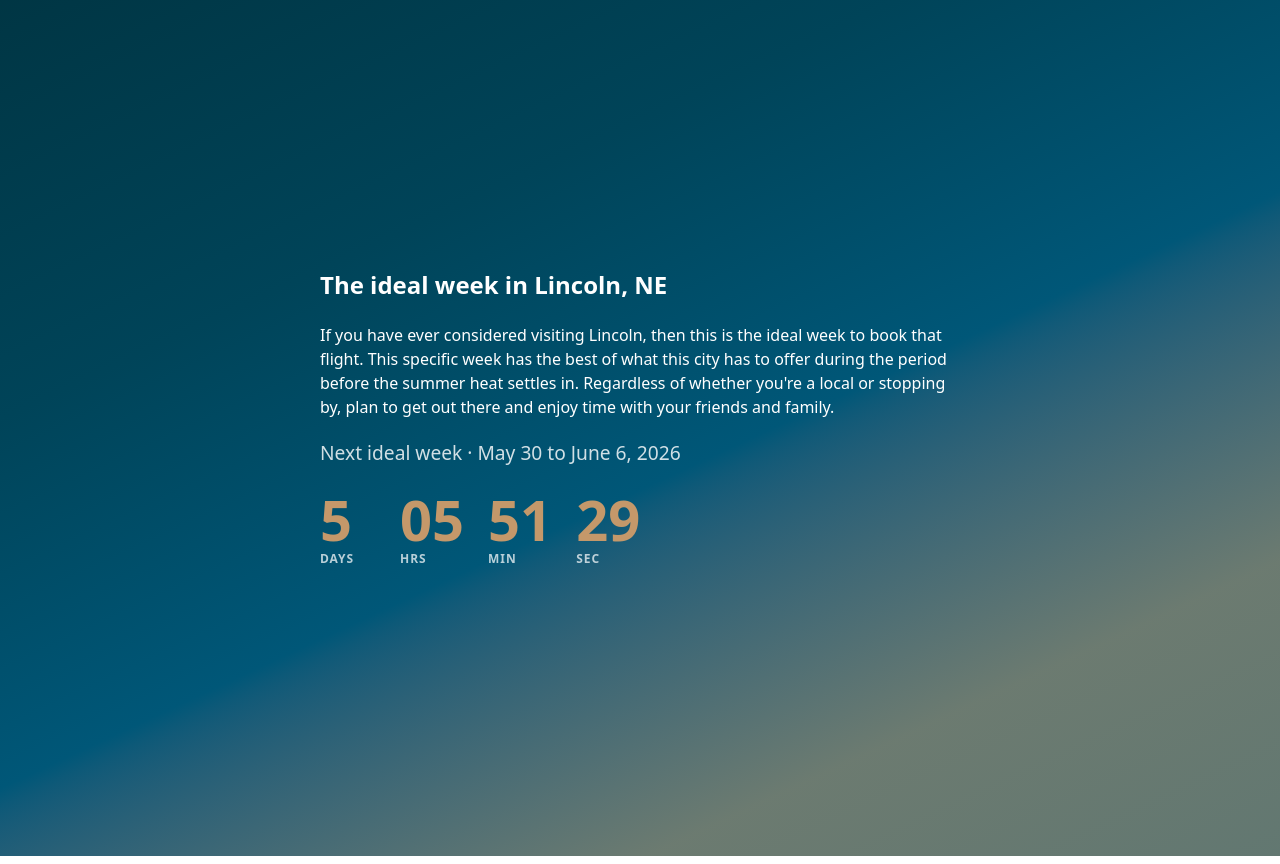
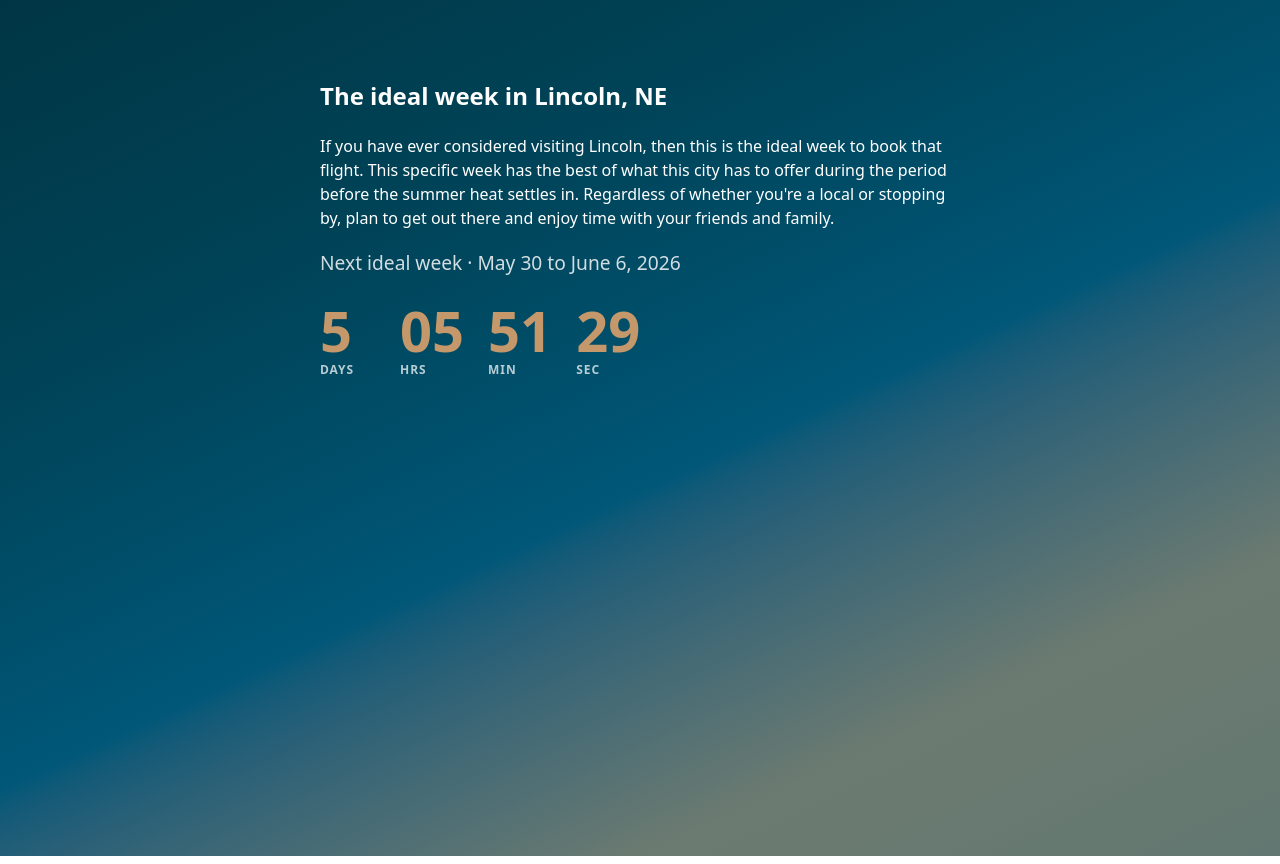
Before and after one commit to malelew/lnk-best-week, a SvelteKit app: page / in a window 1280 px wide. Built offline with nearby package versions, Linux system fonts and the light colour scheme.

Commit message:
add embed

```diff
--- a/src/routes/+page.svelte
+++ b/src/routes/+page.svelte
@@ -19,7 +19,7 @@
 </svelte:head>
 
 <main class="page hero">
-  <header>
+  <header class="countdown-header">
     <h2>The ideal week in Lincoln, NE</h2>
     <p>
       If you have ever considered visiting Lincoln, then this is the ideal week
@@ -31,6 +31,20 @@
     <p class="tagline">Next ideal week · {weekRange}</p>
     <Countdown targetDate={data.nextWeek.startDate} />
   </header>
+
+  <div style="height: 40vmin;min-height: 360px">
+    <script
+      src="https://cdn.jsdelivr.net/ghost/signup-form@~0.3/umd/signup-form.min.js"
+      data-text-color="#FFFFFF"
+      data-button-color="#c4986a"
+      data-button-text-color="#FFFFFF"
+      data-title=" "
+      data-description="Looking for something to do this week? This Week In Lincoln is an independent weekly newsletter publishing an irreverent, opinionated, and very subjective guide to the Star City."
+      data-site="https://lincoln.ghost.io/"
+      data-locale="en"
+      async
+    ></script>
+  </div>
 </main>
 
 <style>
@@ -83,4 +97,8 @@
       color: rgb(255 255 255 / 0.82);
     }
   }
+
+  .countdown-header {
+    margin-bottom: 1.2rem;
+  }
 </style>
```
